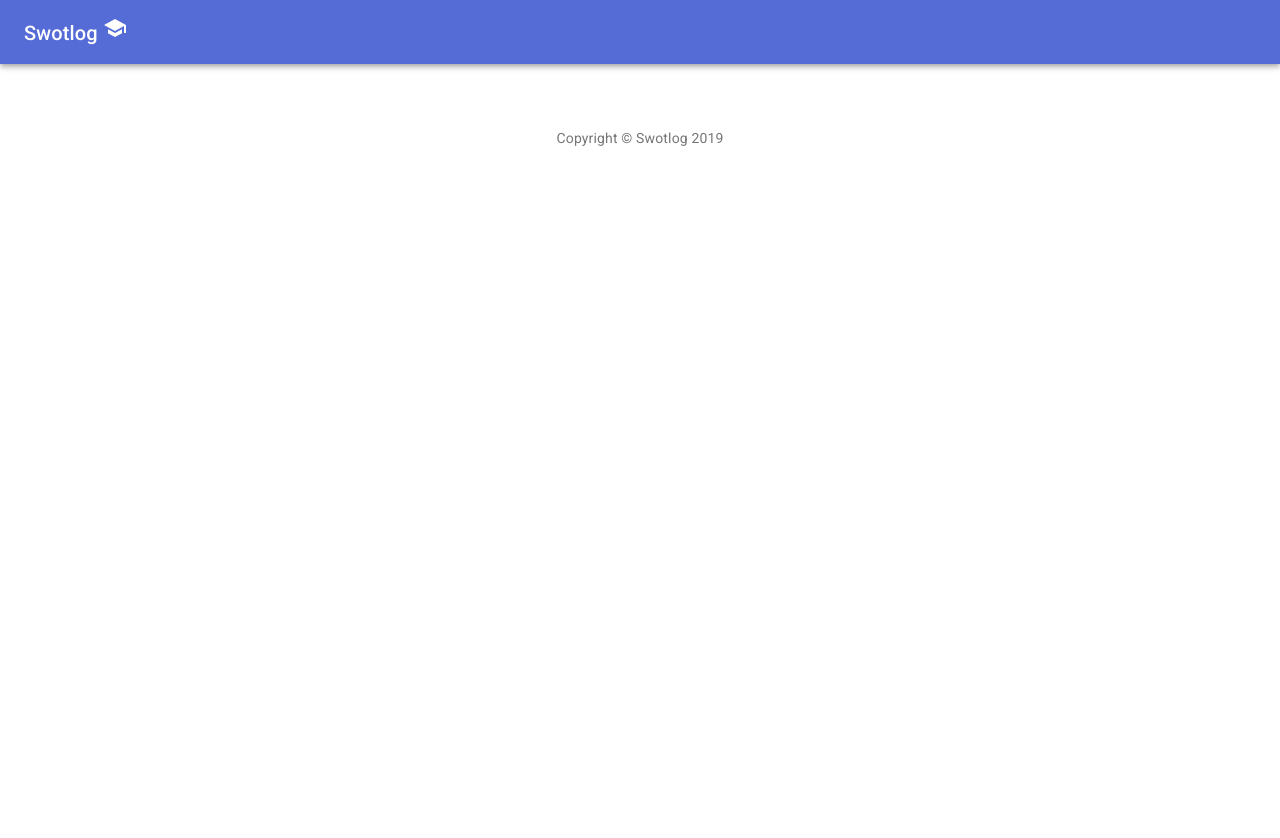
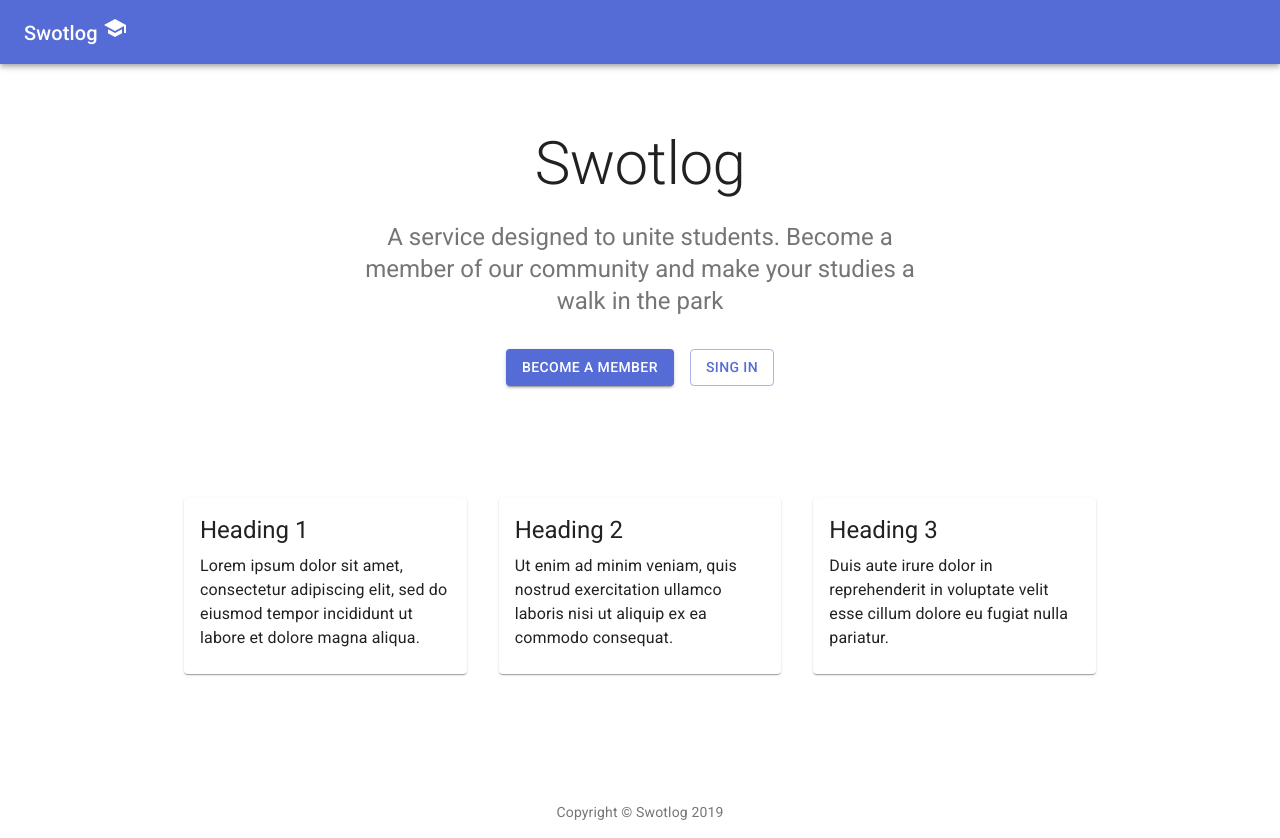
Before and after one commit to arndzk/swotlog, a Next.js app: page / in a window 1280 px wide. Before the commit the page ends 800 px from the top, so only its background shows below. Built offline with nearby package versions, Linux system fonts and the light colour scheme.

Commit message:
dummy homepage

```diff
--- a/pages/index.js
+++ b/pages/index.js
@@ -1,9 +1,77 @@
-import React from 'react';
-import Grid from '@material-ui/core/Grid';
+import Card from "@material-ui/core/Card";
+import CardContent from "@material-ui/core/CardContent";
+import Grid from "@material-ui/core/Grid";
+import Typography from "@material-ui/core/Typography";
+import Container from "@material-ui/core/Container";
+import Button from "@material-ui/core/Button";
+import Link from "components/Link";
+import { HOME_CARDS } from 'constants/texts';
 
-const Index = () => (
-    <Grid item xs = {12}>
-    </Grid>
-)
+import useStyles from "./styles";
 
-export default Index;
+export default function Album() {
+  const classes = useStyles();
+
+  return (
+    <>
+      <div className={classes.heroContent}>
+        <Container maxWidth="sm">
+          <Typography
+            component="h1"
+            variant="h2"
+            align="center"
+            color="textPrimary"
+            gutterBottom
+          >
+            Swotlog
+          </Typography>
+          <Typography
+            variant="h5"
+            align="center"
+            color="textSecondary"
+            paragraph
+          >
+            A service designed to unite students. Become a member of our
+            community and make your studies a walk in the park
+          </Typography>
+          <div className={classes.heroButtons}>
+            <Grid container spacing={2} justify="center">
+              <Grid item>
+                <Link href="/signup">
+                  <Button variant="contained" color="primary">
+                    Become a member
+                  </Button>
+                </Link>
+              </Grid>
+              <Grid item>
+                <Link href="/signin">
+                  <Button variant="outlined" color="primary">
+                    Sing in
+                  </Button>
+                </Link>
+              </Grid>
+            </Grid>
+          </div>
+        </Container>
+      </div>
+      <Container className={classes.cardGrid} maxWidth="md">
+        <Grid container spacing={4}>
+          {HOME_CARDS.map(card => (
+            <Grid item key={card.heading} xs={12} sm={6} md={4}>
+              <Card className={classes.card}>
+                <CardContent className={classes.cardContent}>
+                  <Typography gutterBottom variant="h5" component="h2">
+                    {card.heading}
+                  </Typography>
+                  <Typography>
+                    {card.content}
+                  </Typography>
+                </CardContent>
+              </Card>
+            </Grid>
+          ))}
+        </Grid>
+      </Container>
+    </>
+  );
+}
--- /dev/null
+++ b/pages/styles.js
@@ -0,0 +1,23 @@
+import { makeStyles } from "@material-ui/core/styles";
+
+export default makeStyles(theme => ({
+  heroContent: {
+    backgroundColor: theme.palette.background.paper,
+    padding: theme.spacing(8, 0, 6)
+  },
+  heroButtons: {
+    marginTop: theme.spacing(4)
+  },
+  cardGrid: {
+    paddingTop: theme.spacing(8),
+    paddingBottom: theme.spacing(8)
+  },
+  card: {
+    height: "100%",
+    display: "flex",
+    flexDirection: "column"
+  },
+  cardContent: {
+    flexGrow: 1
+  }
+}));
```
